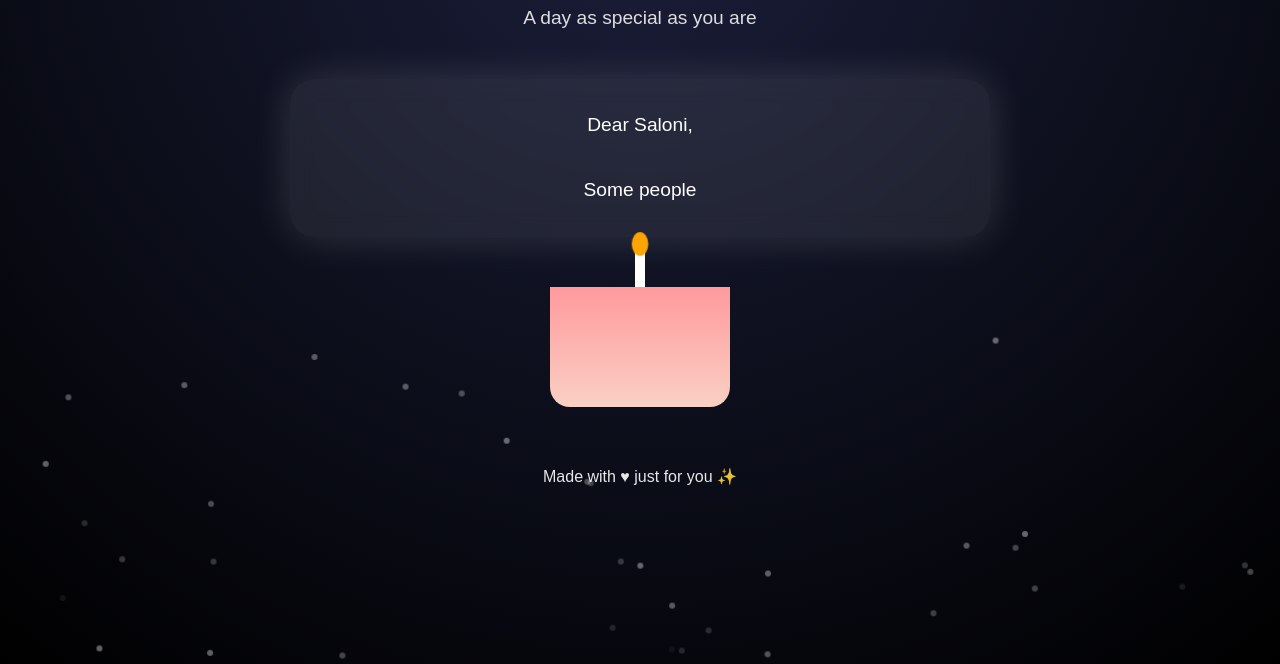
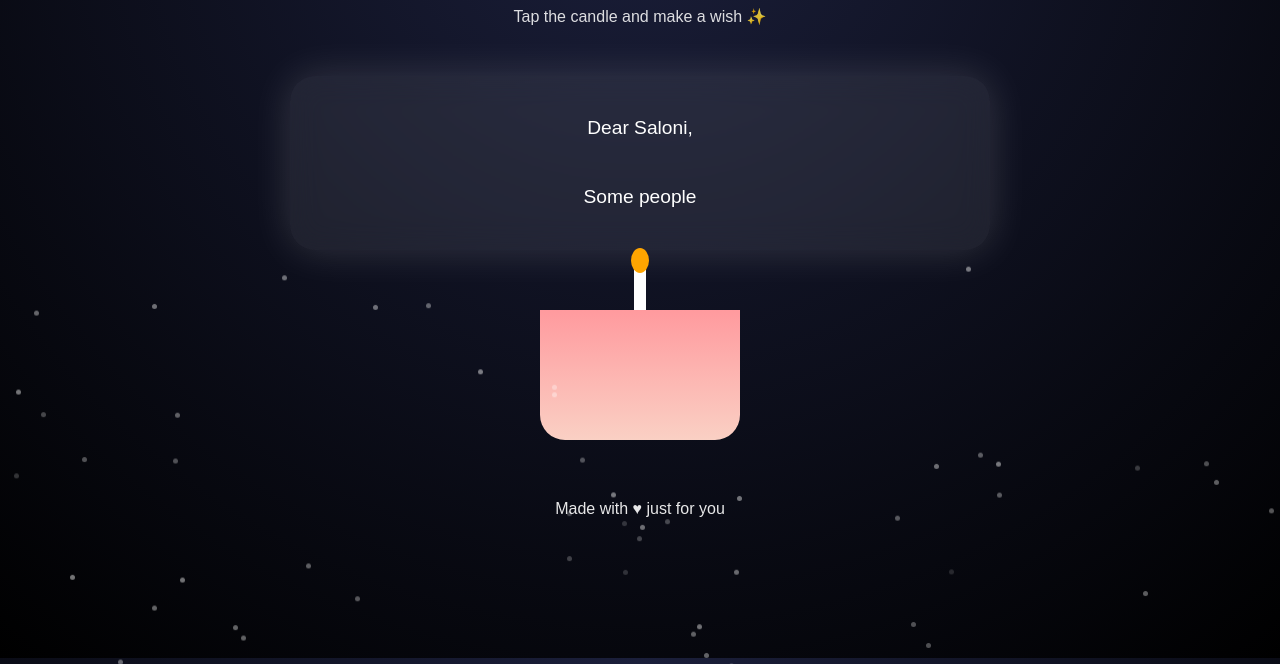
Before and after one commit to rupesh1697/Saloni, a plain HTML site: page index.html in a window 1280 px wide. Shown: the part 136-800 px from the top of the page. Drawn offline with Linux system fonts and the light colour scheme.

Commit message:
Update index.html

```diff
--- a/index.html
+++ b/index.html
@@ -6,165 +6,156 @@
 <meta name="viewport" content="width=device-width, initial-scale=1.0">
 
 <style>
-* { margin:0; padding:0; box-sizing:border-box; }
+*{margin:0;padding:0;box-sizing:border-box}
 
-body {
-  font-family: 'Poppins', sans-serif;
-  height: 100vh;
-  overflow-x: hidden;
-  background: radial-gradient(circle at top, #1b1f3b, #000);
-  color: #fff;
-  text-align: center;
+body{
+  font-family:'Poppins',sans-serif;
+  background:radial-gradient(circle at top,#1b1f3b,#000);
+  color:#fff;
+  text-align:center;
+  overflow:hidden;
 }
 
 /* INTRO */
-#intro {
-  position: fixed;
-  inset: 0;
-  background: radial-gradient(circle, #2b1055, #000);
-  display: flex;
-  align-items: center;
-  justify-content: center;
-  z-index: 10;
-  animation: fadeOut 2s ease forwards;
-  animation-delay: 3s;
+#intro{
+  position:fixed;inset:0;
+  background:radial-gradient(circle,#2b1055,#000);
+  display:flex;align-items:center;justify-content:center;
+  z-index:10;
+  animation:introFade 2s ease forwards;
+  animation-delay:3s;
+}
+#intro h1{
+  font-size:3rem;
+  letter-spacing:3px;
+  animation:glow 1.5s infinite alternate;
 }
 
-#intro h1 {
-  font-size: 3rem;
-  letter-spacing: 2px;
-  animation: glow 1.5s infinite alternate;
+@keyframes introFade{to{opacity:0;visibility:hidden}}
+@keyframes glow{
+  from{text-shadow:0 0 10px #ff9a9e}
+  to{text-shadow:0 0 30px #fad0c4}
 }
 
-@keyframes fadeOut {
-  to { opacity: 0; visibility: hidden; }
-}
-
-@keyframes glow {
-  from { text-shadow: 0 0 10px #ff9a9e; }
-  to { text-shadow: 0 0 30px #fad0c4; }
+/* MUSIC BUTTON */
+button{
+  position:fixed;top:15px;right:15px;
+  padding:10px 18px;
+  border-radius:30px;
+  border:none;
+  background:#ff4d6d;
+  color:white;
+  font-size:14px;
+  cursor:pointer;
+  z-index:9;
 }
 
 /* MAIN */
-section {
-  padding: 80px 20px;
-  animation: fadeUp 2s ease;
+section{
+  padding:80px 20px;
+  animation:fadeUp 2s ease;
+}
+@keyframes fadeUp{
+  from{opacity:0;transform:translateY(40px)}
+  to{opacity:1;transform:translateY(0)}
 }
 
-@keyframes fadeUp {
-  from { opacity: 0; transform: translateY(40px); }
-  to { opacity: 1; transform: translateY(0); }
-}
+h2{font-size:2.8rem}
+.subtitle{opacity:.85;margin-top:10px}
 
-h2 {
-  font-size: 2.8rem;
-  margin-bottom: 10px;
-}
-
-.subtitle {
-  font-size: 1.2rem;
-  opacity: 0.85;
-}
-
-/* CARD */
-.card {
-  background: rgba(255,255,255,0.08);
-  backdrop-filter: blur(12px);
-  border-radius: 25px;
-  padding: 30px;
-  max-width: 700px;
-  margin: 50px auto;
-  box-shadow: 0 0 40px rgba(255,255,255,0.15);
+/* GLASS CARD */
+.card{
+  margin:50px auto;
+  max-width:700px;
+  padding:35px;
+  border-radius:25px;
+  background:rgba(255,255,255,.08);
+  backdrop-filter:blur(15px);
+  box-shadow:0 0 40px rgba(255,255,255,.15);
 }
 
 /* TYPEWRITER */
-#typewriter {
-  font-size: 1.2rem;
-  line-height: 1.7;
-  white-space: pre-line;
+#typewriter{
+  font-size:1.2rem;
+  line-height:1.8;
+  white-space:pre-line;
 }
 
 /* CAKE */
-.cake {
-  margin: 50px auto;
-  width: 180px;
-  height: 120px;
-  background: linear-gradient(#ff9a9e, #fad0c4);
-  border-radius: 0 0 20px 20px;
-  position: relative;
+.cake{
+  margin:60px auto;
+  width:200px;height:130px;
+  background:linear-gradient(#ff9a9e,#fad0c4);
+  border-radius:0 0 25px 25px;
+  position:relative;
+  cursor:pointer;
+}
+.candle{
+  width:12px;height:40px;
+  background:white;
+  position:absolute;
+  top:-40px;left:50%;
+  transform:translateX(-50%);
+}
+.flame{
+  width:18px;height:25px;
+  background:orange;
+  border-radius:50%;
+  position:absolute;
+  top:-22px;left:-3px;
+  animation:flicker .25s infinite alternate;
+}
+@keyframes flicker{
+  from{transform:scale(1)}
+  to{transform:scale(1.3)}
 }
 
-.candle {
-  width: 10px;
-  height: 35px;
-  background: white;
-  position: absolute;
-  top: -35px;
-  left: 50%;
-  transform: translateX(-50%);
+/* SMOKE */
+.smoke{
+  position:absolute;
+  width:20px;height:20px;
+  background:rgba(255,255,255,.6);
+  border-radius:50%;
+  animation:smokeUp 2s forwards;
+}
+@keyframes smokeUp{
+  to{transform:translateY(-60px);opacity:0}
 }
 
-.flame {
-  width: 14px;
-  height: 20px;
-  background: orange;
-  border-radius: 50%;
-  position: absolute;
-  top: -18px;
-  left: -2px;
-  animation: flicker 0.3s infinite alternate;
+/* FIREWORKS */
+.firework{
+  position:fixed;
+  width:8px;height:8px;
+  border-radius:50%;
+  animation:explode 1.5s forwards;
 }
-
-@keyframes flicker {
-  from { transform: scale(1); }
-  to { transform: scale(1.2); }
-}
-
-/* BUTTON */
-button {
-  position: fixed;
-  top: 15px;
-  right: 15px;
-  padding: 10px 18px;
-  border-radius: 30px;
-  border: none;
-  background: #ff4d6d;
-  color: white;
-  font-size: 14px;
-  cursor: pointer;
-  z-index: 9;
+@keyframes explode{
+  to{
+    transform:translate(var(--x),var(--y));
+    opacity:0;
+  }
 }
 
 /* PARTICLES */
-.particle {
-  position: fixed;
-  width: 6px;
-  height: 6px;
-  background: white;
-  border-radius: 50%;
-  opacity: 0.8;
-  animation: float linear infinite;
+.particle{
+  position:fixed;
+  width:5px;height:5px;
+  background:white;
+  border-radius:50%;
+  opacity:.8;
+  animation:float linear infinite;
+}
+@keyframes float{
+  to{transform:translateY(100vh);opacity:0}
 }
 
-@keyframes float {
-  to {
-    transform: translateY(100vh) translateX(50px);
-    opacity: 0;
-  }
-}
-
-.footer {
-  margin: 60px 0;
-  opacity: 0.9;
-}
+.footer{margin:60px 0;opacity:.9}
 </style>
 </head>
 
 <body>
 
-<div id="intro">
-  <h1>✨ For Saloni ✨</h1>
-</div>
+<div id="intro"><h1>✨ For Saloni ✨</h1></div>
 
 <audio id="bgMusic" autoplay loop muted>
   <source src="birthday.mp3" type="audio/mpeg">
@@ -174,64 +165,91 @@ button {
 
 <section>
   <h2>Happy Birthday Saloni 🎂</h2>
-  <div class="subtitle">A day as special as you are</div>
+  <div class="subtitle">Tap the candle and make a wish ✨</div>
 
   <div class="card">
     <div id="typewriter"></div>
   </div>
 
-  <div class="cake">
+  <div class="cake" onclick="blowCandle()">
     <div class="candle">
-      <div class="flame"></div>
+      <div class="flame" id="flame"></div>
     </div>
   </div>
 
-  <div class="footer">
-    Made with ♥ just for you ✨
-  </div>
+  <div class="footer">Made with ♥ just for you</div>
 </section>
 
 <script>
 /* MUSIC */
 function playMusic(){
-  const m = document.getElementById("bgMusic");
-  m.muted = false;
-  m.play();
+  const m=document.getElementById("bgMusic");
+  m.muted=false;m.play();
 }
 
 /* TYPEWRITER */
-const text = `Dear Saloni,
+const text=`Dear Saloni,
 
 Some people don’t just exist —
 they light up everything around them.
 
-Your kindness, strength, and warmth
-make the world feel softer and brighter.
+Your presence makes life warmer,
+your kindness makes it softer.
 
 May this year bring you peace,
-beautiful surprises,
-and everything your heart deserves 💫
+joy, beautiful surprises,
+and everything your heart deserves ✨
 
 Happy Birthday 🌸`;
-
-let i = 0;
-function type() {
-  if (i < text.length) {
-    document.getElementById("typewriter").innerHTML += text.charAt(i);
-    i++;
-    setTimeout(type, 40);
+let i=0;
+function type(){
+  if(i<text.length){
+    typewriter.innerHTML+=text.charAt(i);
+    i++;setTimeout(type,40);
   }
 }
-setTimeout(type, 4000);
+setTimeout(type,4000);
 
 /* PARTICLES */
-for (let i = 0; i < 120; i++) {
-  const p = document.createElement("div");
-  p.className = "particle";
-  p.style.left = Math.random()*100 + "vw";
-  p.style.top = Math.random()*100 + "vh";
-  p.style.animationDuration = (Math.random()*5+5)+"s";
+for(let i=0;i<120;i++){
+  const p=document.createElement("div");
+  p.className="particle";
+  p.style.left=Math.random()*100+"vw";
+  p.style.top=Math.random()*100+"vh";
+  p.style.animationDuration=(Math.random()*6+6)+"s";
   document.body.appendChild(p);
+}
+
+/* CANDLE + FIREWORKS */
+let blown=false;
+function blowCandle(){
+  if(blown) return;
+  blown=true;
+  document.getElementById("flame").remove();
+
+  for(let i=0;i<5;i++){
+    const s=document.createElement("div");
+    s.className="smoke";
+    s.style.left="50%";
+    s.style.top="-20px";
+    document.querySelector(".candle").appendChild(s);
+  }
+
+  setTimeout(fireworks,500);
+}
+
+function fireworks(){
+  for(let i=0;i<60;i++){
+    const f=document.createElement("div");
+    f.className="firework";
+    f.style.left=Math.random()*100+"vw";
+    f.style.top=Math.random()*50+"vh";
+    f.style.background=`hsl(${Math.random()*360},100%,70%)`;
+    f.style.setProperty("--x",(Math.random()*200-100)+"px");
+    f.style.setProperty("--y",(Math.random()*200-100)+"px");
+    document.body.appendChild(f);
+    setTimeout(()=>f.remove(),1500);
+  }
 }
 </script>
 
```
